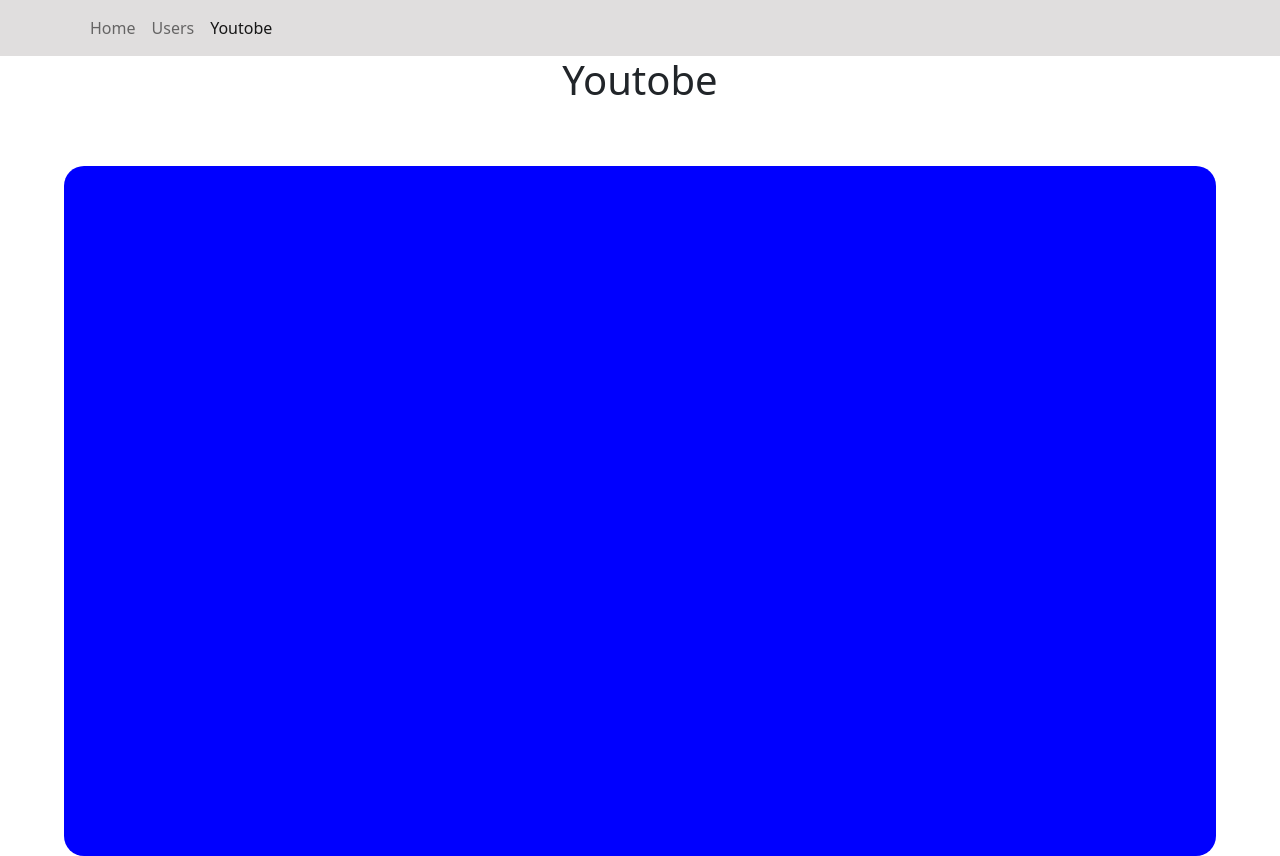
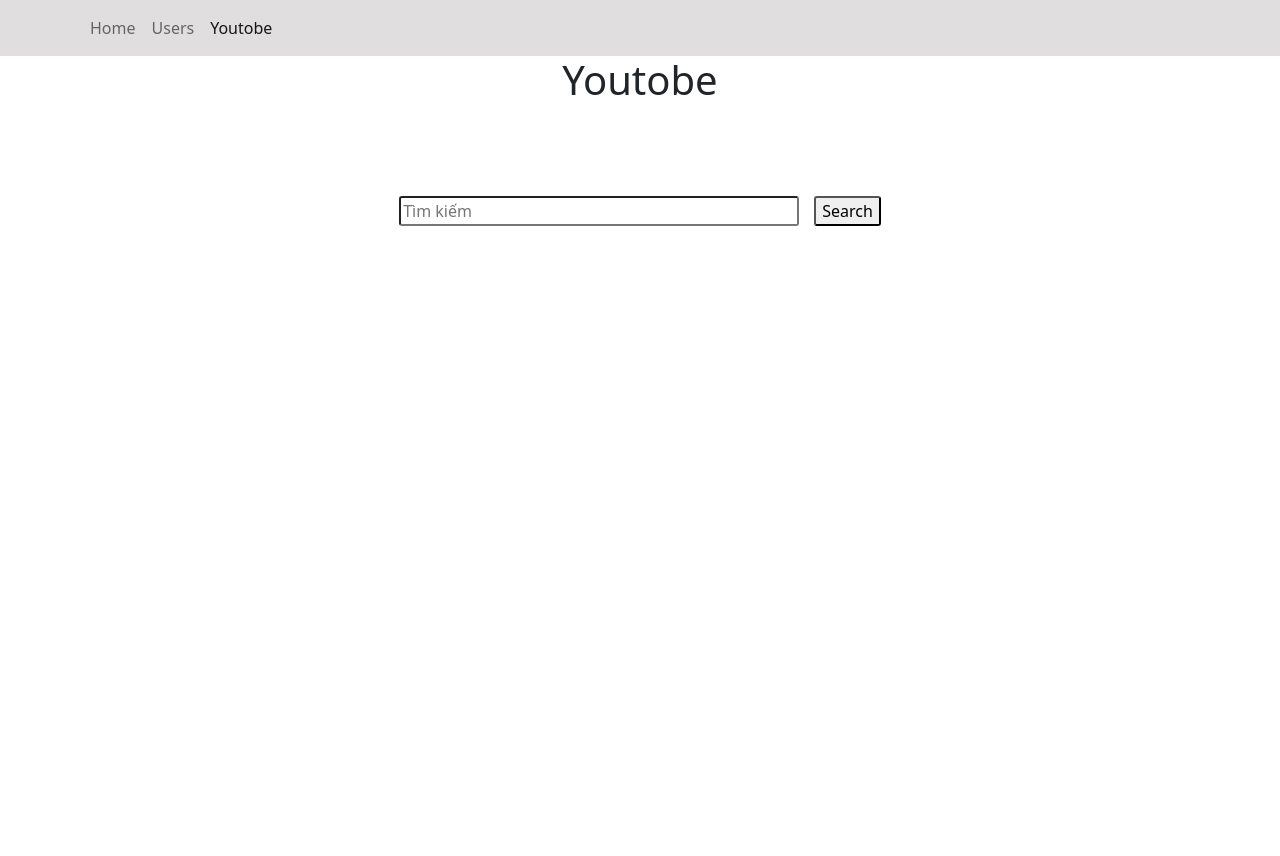
Before and after one commit to Hung24855/Learn_React_S2, a React (Create React App) app: page /youtobe in a window 1280 px wide. Built offline with nearby package versions, Linux system fonts and the light colour scheme.

Commit message:
Search youtobe

```diff
--- a/src/components/Youtobe_Search/Youtobe.js
+++ b/src/components/Youtobe_Search/Youtobe.js
@@ -1,12 +1,89 @@
 import "./Youtobe.scss";
+import { useState, useEffect } from "react";
+import axios from "axios";
+const Youtobe = () => {
+  const [Videos, setVideos] = useState([]);
+  const [Query, setQuery] = useState("");
 
-const Youtobe = () => {
+  useEffect(() => {}, []);
+
+  const handleSearch = async () => {
+    const res = await axios({
+      method: "GET",
+      url: "https://www.googleapis.com/youtube/v3/search",
+      params: {
+        part: "snippet",
+        maxResults: "20",
+        key: "AIzaSyDzevIJqObzhMhZAS2d6IdNxiqNyrjELxg",
+        q: Query,
+      },
+    });
+    const data = [];
+    if (res && res.data && res.data.items) {
+      const raw = res.data.items;
+      raw.forEach((item) => {
+        let object = {};
+        object.id = item.id.videoId;
+        object.title = item.snippet.title;
+        object.publishTime = item.snippet.publishTime;
+        object.channel = item.snippet.channelTitle;
+        object.description = item.snippet.description;
+        data.push(object);
+      });
+    }
+
+    setVideos(data);
+  };
+
   return (
     <div className="Youtobe_comtainer">
       <div className="Youtobe_header">
         <h1>Youtobe</h1>
       </div>
-      <div className="Youtobe_content"></div>
+      <div className="Youtobe_content">
+        <div className="search">
+          <input
+            placeholder="Tìm kiếm"
+            value={Query}
+            onChange={(e) => setQuery(e.target.value)}
+          ></input>
+          <button onClick={handleSearch}>Search</button>
+        </div>
+
+        <div className="video">
+          {Videos &&
+            Videos.length > 0 &&
+            Videos.map((item) => {
+              return (
+                <div className="video-item">
+                  <div className="video-img">
+                    <iframe
+                      width="930"
+                      height="523"
+                      src={`https://www.youtube.com/embed/${item.id}`}
+                      title={item.title}
+                      allow="accelerometer; autoplay; clipboard-write; encrypted-media; gyroscope; picture-in-picture; web-share"
+                      allowFullScreen
+                    ></iframe>
+                  </div>
+                  <div className="video-content">
+                    <div className="video-title">{item.title}</div>
+                    <div className="video-description">
+                      <p className="text-gray">
+                        Ngày đăng : {item.publishTime}
+                      </p>
+                      <p className="text-gray chanel">
+                        Chanel : {item.channel}
+                      </p>
+                      <div className="description">{item.description}</div>
+                      <button className="status">Mới</button>
+                    </div>
+                  </div>
+                </div>
+              );
+            })}
+        </div>
+      </div>
     </div>
   );
 };
--- a/src/components/Youtobe_Search/Youtobe.scss
+++ b/src/components/Youtobe_Search/Youtobe.scss
@@ -1,22 +1,115 @@
 .Youtobe_comtainer {
     background-color: white;
     height: 100vh;
-    .Youtobe_header
-    {
+
+    .Youtobe_header {
         margin: 0 auto;
         width: 60%;
         text-align: center;
         height: 10%
-    };
+    }
 
-    .Youtobe_content
-    {
+    ;
+
+    .Youtobe_content {
         height: calc(90% - 30px);
-        background-color: blue;
         width: 90%;
         margin: 0 auto;
         margin-top: 30px;
         border-radius: 20px;
+        padding: 30px;
+
+        .search {
+            text-align: center;
+
+            input {
+                width: 400px;
+                margin-right: 15px;
+                outline-color: rgb(163, 56, 196);
+                border-radius: 3px;
+            }
+
+            button {
+                border-radius: 3px;
+            }
+
+            button:hover {
+                border-color: rgb(163, 56, 196);
+            }
+        }
+
+        .video {
+            margin-top: 30px;
+            padding: 15px;
+
+            .video-item {
+                display: flex;
+                height: 200px;
+                margin-bottom: 20px;
+
+                .video-img {
+                    iframe {
+                        height: 100%;
+                        width: 360px;
+                        border-radius: 20px;
+                    }
+                }
+
+                .video-content {
+                    height: 200px;
+
+                    width: 100%;
+                    margin-left: 15px;
+                    border-radius: 20px;
+
+                    .video-title {
+                        height: 60px;
+                        /* Ẩn phần vượt quá vùng chứa */
+                        overflow: hidden;
+                        /* Hiển thị dấu ... khi văn bản vượt quá */
+                        text-overflow: ellipsis;
+                        /* Định nghĩa display box cho văn bản */
+                        display: -webkit-box;
+                        /* Hạn chế số dòng hiển thị */
+                        -webkit-line-clamp: 2;
+                        /* Hiển thị theo chiều dọc */
+                        -webkit-box-orient: vertical;
+
+
+                    }
+
+                    .video-description {
+                        height: calc(100% - 40px);
+
+                        .description {
+
+                            /* Ẩn phần vượt quá vùng chứa */
+                            overflow: hidden;
+                            /* Hiển thị dấu ... khi văn bản vượt quá */
+                            text-overflow: ellipsis;
+                            /* Định nghĩa display box cho văn bản */
+                            display: -webkit-box;
+                            /* Hạn chế số dòng hiển thị */
+                            -webkit-line-clamp: 1;
+                            /* Hiển thị theo chiều dọc */
+                            -webkit-box-orient: vertical;
+                            font-size: 16px;
+                            color: gray;
+                        }
+                        .status {
+                            border: none;
+                            width: 40px;
+                            height: 25px;
+                            font-size: 15px;
+                            font-weight: 400;
+                            opacity: 0.8;
+                        }
+                    }
+                }
+            }
+
+
+        }
     }
 
 
--- a/src/index.js
+++ b/src/index.js
@@ -9,6 +9,7 @@ import Home from "./components/Home/Home";
 import Users from "./components/Users/Users";
 import DetailUser from "./components/Users/DetailUser";
 import Youtobe from "./components/Youtobe_Search/Youtobe";
+import NotFound from "./views/NotFound";
 
 ReactDOM.render(
   <BrowserRouter>
@@ -18,6 +19,7 @@ ReactDOM.render(
         <Route index element={<Home></Home>}></Route>
         <Route path="/users/:id" element={<DetailUser></DetailUser>}></Route>
         <Route path="/youtobe" element={<Youtobe></Youtobe>}></Route>
+        <Route path="*" element={<NotFound></NotFound>}></Route>
       </Route>
     </Routes>
   </BrowserRouter>,
--- a/src/index.scss
+++ b/src/index.scss
@@ -11,3 +11,14 @@ code {
   font-family: source-code-pro, Menlo, Monaco, Consolas, 'Courier New',
     monospace;
 }
+
+body::-webkit-scrollbar {
+  display: none;
+}
+
+
+.text-gray {
+  font-size: 14px;
+  color: gray;
+  opacity: 0.9;
+}
--- a/src/views/App.scss
+++ b/src/views/App.scss
@@ -1,6 +1,4 @@
-.App {
-  overflow: hidden;
-}
+
 .background_nav
 {
   background: rgb(224, 222, 222);
@@ -9,6 +7,8 @@
   height: 5vmin;
   pointer-events: none;
 }
+
+
 
 @media (prefers-reduced-motion: no-preference) {
   .App-logo {
--- /dev/null
+++ b/src/views/NotFound.js
@@ -0,0 +1,14 @@
+import { Link } from "react-router-dom";
+
+const NotFound = () => {
+  return (
+    <div style={{ textAlign: "center" }}>
+      Not found <br></br>
+      <buttonc class="btn btn-primary bg-white ">
+        <Link to={"/"}>Go to HomePage</Link>
+      </buttonc>
+    </div>
+  );
+};
+
+export default NotFound;
```
